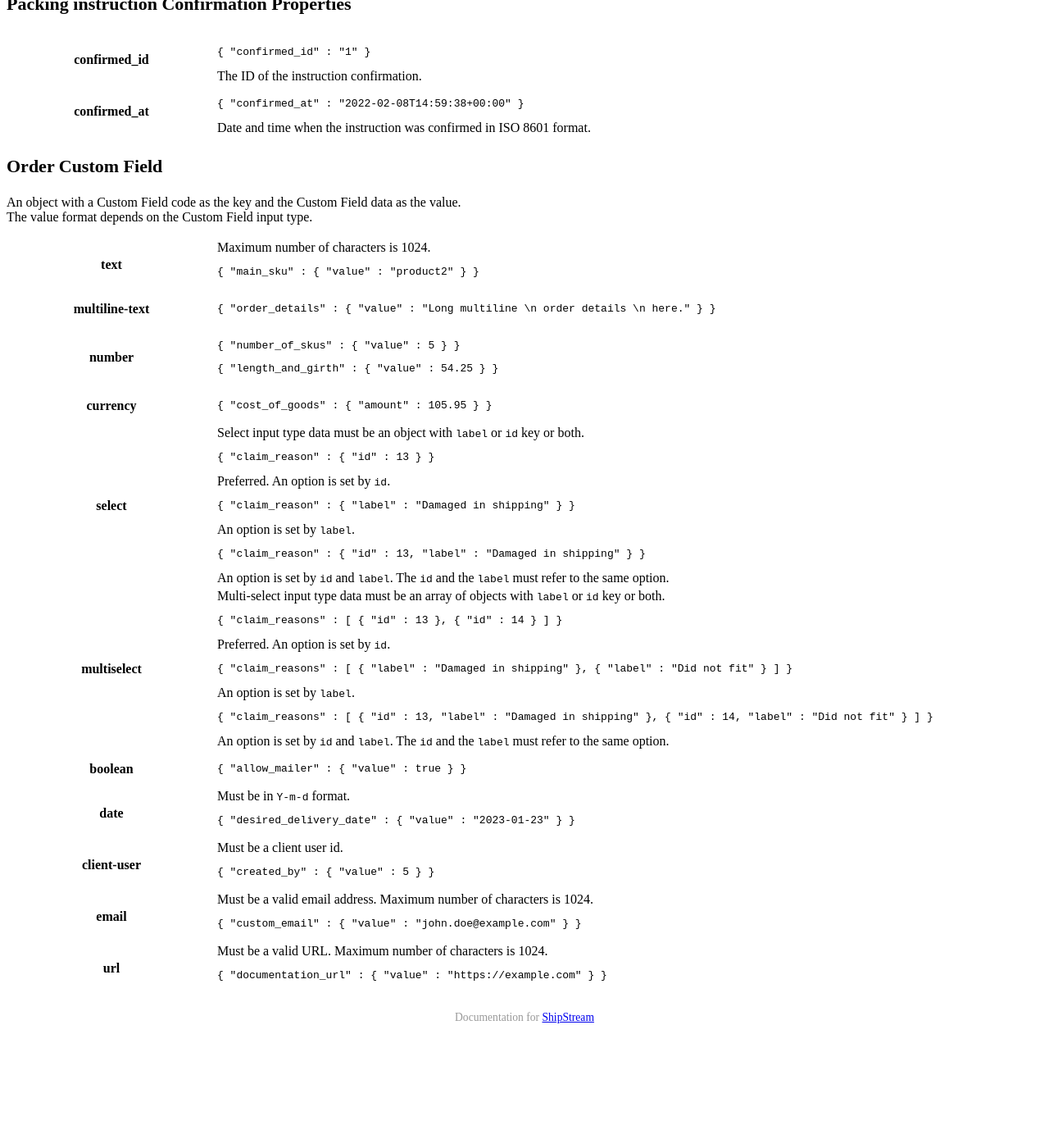
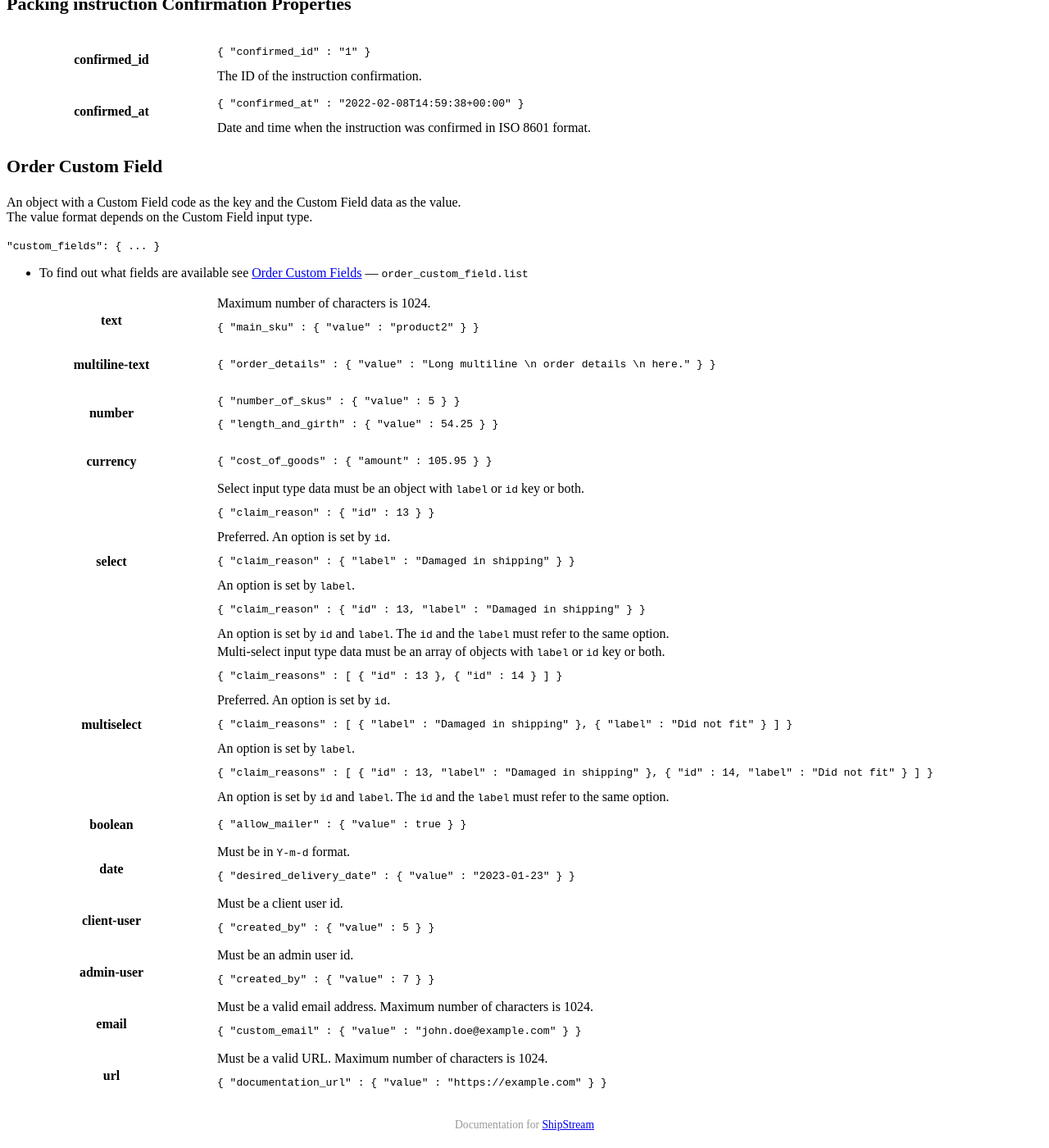
Before and after one commit to ShipStream/shipstream.github.io, a Jekyll site: the page built from _posts/2014-07-25-order.md, in a window 1280 px wide and 1400 px high, scrolled down 25941 px. Shown: the whole window at 82% size. Built offline with Jekyll 4.4.1, drawn with Linux system fonts in a browser that asks for light colours; a style sheet for code colours, icons or effects is not loaded; before the commit the page ends 27210 px from its top, so only the background shows below that.

Commit message:
Adding links to other areas containing info about Order Custom Fields.

```diff
--- a/_posts/2014-07-25-order.md
+++ b/_posts/2014-07-25-order.md
@@ -2070,6 +2070,12 @@ image from the file or otherwise crop the page which may not always have good re
 An object with a Custom Field code as the key and the Custom Field data as the value.<br />
 The value format depends on the Custom Field input type.<br />
 
+`"custom_fields": { ... }`
+
+<ul>
+    <li>To find out what fields are available see <a href="/doc/order-custom-field.html" title="Order Custom Fields">Order Custom Fields</a> — <code>order_custom_field.list</code></li>
+</ul>
+
 <table class="table-striped">
 <tbody>
     <tr>
@@ -2143,6 +2149,13 @@ The value format depends on the Custom Field input type.<br />
         </td>
     </tr>
     <tr>
+        <th>admin-user</th>
+        <td>
+            Must be an admin user id.<br />
+            <pre><code>{ "created_by" : { "value" : 7 } }</code></pre>
+        </td>
+    </tr>
+    <tr>
         <th>email</th>
         <td>
             Must be a valid email address. Maximum number of characters is 1024.<br />
```
Also changed, not shown: _posts/2017-11-10-order-custom-field.md (+11 -2 lines).
